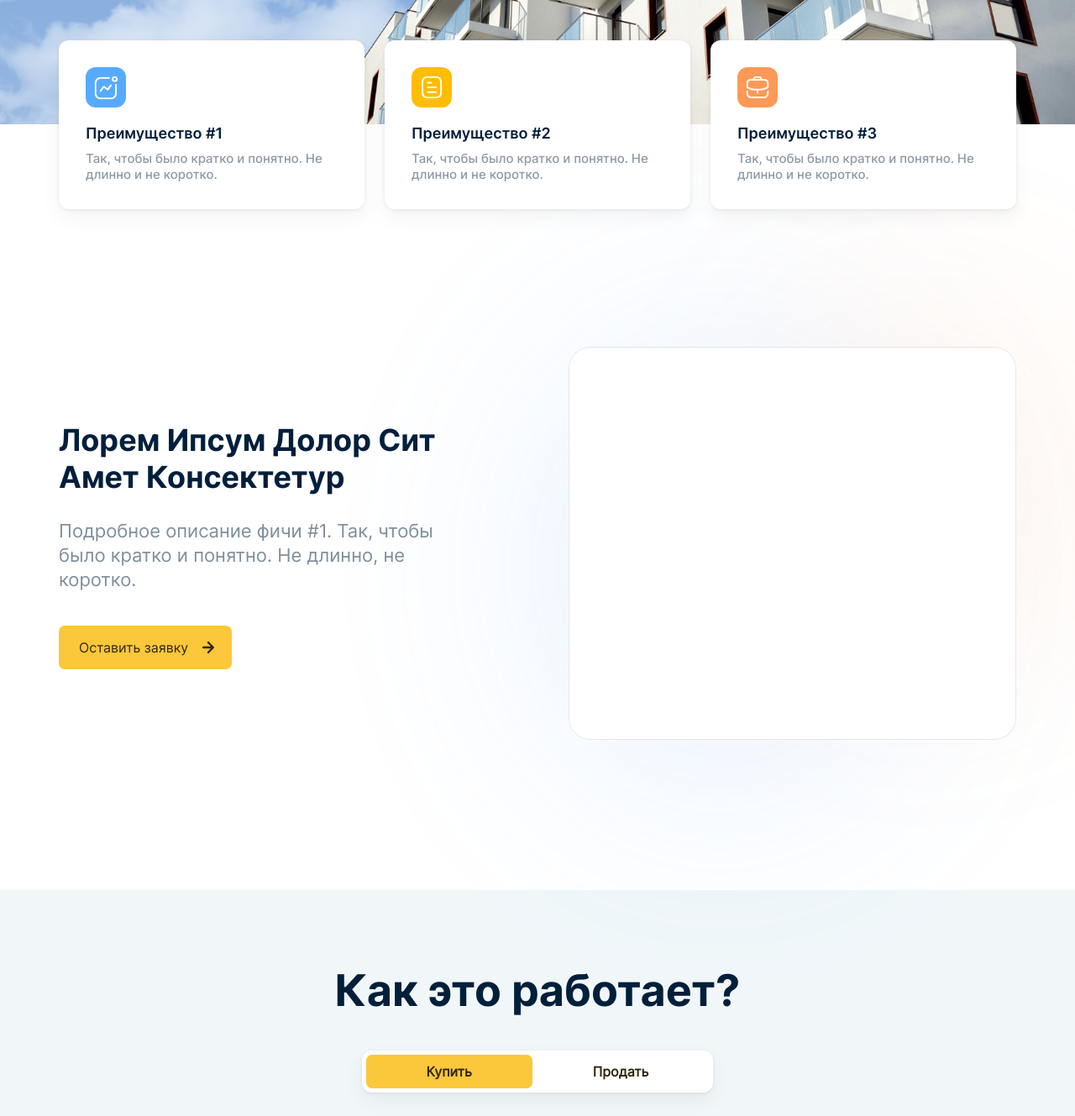
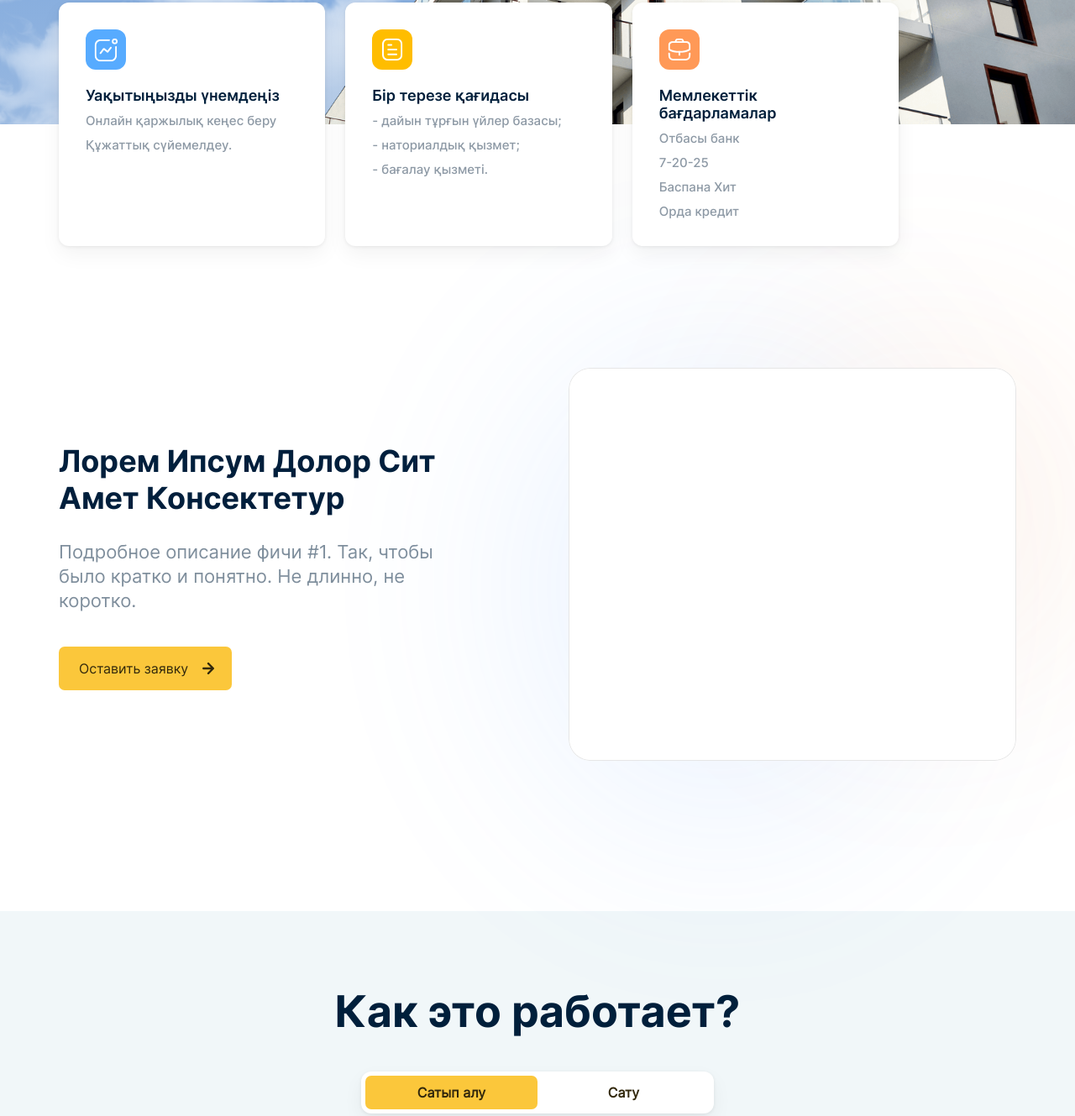
Before and after one commit to AzamatUmirzakov/oz-uyim, a plain HTML site: page index.html in a window 1280 px wide. Shown: the part 742-2071 px from the top of the page at 84% size. Drawn offline with Linux system fonts and the light colour scheme.

Commit message:
fixed various issues

```diff
--- a/index.html
+++ b/index.html
@@ -48,18 +48,24 @@
       <div class="advantages center">
         <div class="advantage">
           <img src="assets/images/advantage-1.svg" alt="" srcset="" />
-          <h1>Преимущество #1</h1>
-          <p>Так, чтобы было кратко и понятно. Не длинно и не коротко.</p>
+          <h1>Уақытыңызды үнемдеңіз</h1>
+          <p>Онлайн қаржылық кеңес беру</p>
+          <p>Құжаттық сүйемелдеу.</p>
         </div>
         <div class="advantage">
           <img src="assets/images/advantage-2.svg" alt="" srcset="" />
-          <h1>Преимущество #2</h1>
-          <p>Так, чтобы было кратко и понятно. Не длинно и не коротко.</p>
+          <h1>Бір терезе қағидасы</h1>
+          <p>- дайын тұрғын үйлер базасы;</p>
+          <p>- наториалдық қызмет;</p>
+          <p>- бағалау қызметі.</p>
         </div>
         <div class="advantage">
           <img src="assets/images/advantage-3.svg" alt="" srcset="" />
-          <h1>Преимущество #3</h1>
-          <p>Так, чтобы было кратко и понятно. Не длинно и не коротко.</p>
+          <h1>Мемлекеттік бағдарламалар</h1>
+          <p>Отбасы банк</p>
+          <p>7-20-25</p>
+          <p>Баспана Хит</p>
+          <p>Орда кредит</p>
         </div>
       </div>
     </header>
@@ -97,8 +103,8 @@
           <header>
             <h1>Как это работает?</h1>
             <div class="header-buttons">
-              <button data-value="buy" class="active">Купить</button>
-              <button data-value="sell">Продать</button>
+              <button data-value="buy" class="active">Сатып алу</button>
+              <button data-value="sell">Сату</button>
             </div>
           </header>
           <div class="steps ">
--- a/js/main.js
+++ b/js/main.js
@@ -104,6 +104,8 @@ function adaptive() {
       advantages.firstElementChild.offsetHeight / 2
     }px`;
   }
+  document.querySelector(".about-inside").style.paddingTop =
+    advantages.offsetHeight + "px";
 
   for (let image of Array.from(
     document.querySelectorAll("header.page-header > img")
--- a/styles/blocks/header.scss
+++ b/styles/blocks/header.scss
@@ -107,6 +107,9 @@ div.advantages {
   grid-template-columns: 1fr 1fr 1fr;
   column-gap: 24px;
   z-index: 10;
+  margin: 0 auto;
+  width: 100vw;
+  box-sizing: border-box;
   div.advantage {
     background: #fff;
     border-radius: 12px;
--- a/styles/blocks/how-it-works.scss
+++ b/styles/blocks/how-it-works.scss
@@ -37,13 +37,17 @@
         align-items: center;
         box-shadow: 0px 10px 25px rgba(0, 0, 0, 0.05),
           0px 1px 4px rgba(0, 0, 0, 0.07);
+        width: 410px;
         button {
           background: #fff;
           cursor: pointer;
           border-radius: 7px;
           border: none;
           outline: none;
-          padding: 10px 72px;
+          padding: 10px 0;
+          text-align: center;
+          box-sizing: border-box;
+          width: 50%;
           font-family: "Inter Regular";
           color: #32280c;
           font-size: 16px;
@@ -177,6 +181,12 @@
             &:not(:last-of-type) {
               margin-bottom: 56px;
             }
+            .step-number {
+              opacity: 1;
+            }
+            .step-name {
+              opacity: 1;
+            }
             img {
               margin-top: 32px;
               display: block;
```
Also changed, not shown: styles/style.css, 1 other file.
